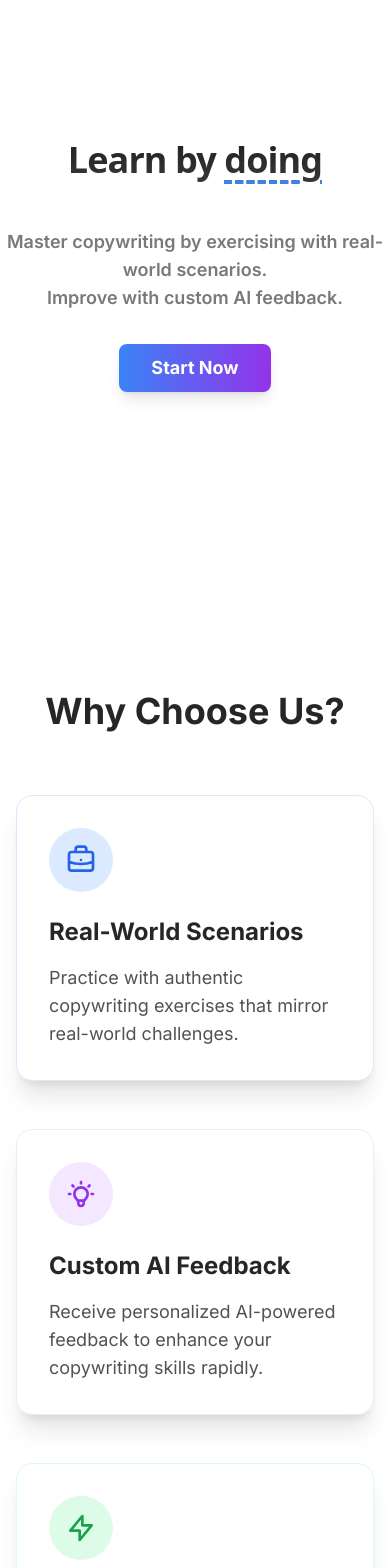
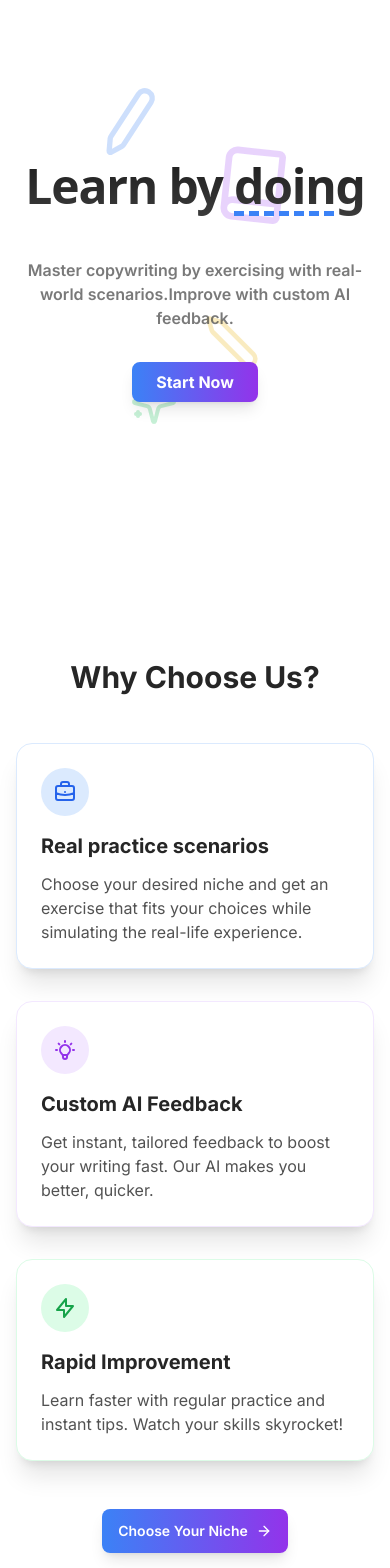
Before and after one commit to RazvanDRL/CopyCoach, a Next.js app: page / in a window 390 px wide. Shown: the part 80-1648 px from the top of the page. Built offline with nearby package versions, Linux system fonts and the light colour scheme; no server answers.

Commit message:
cookuit landing

```diff
--- a/app/chat/[id]/page.tsx
+++ b/app/chat/[id]/page.tsx
@@ -270,11 +270,3 @@ function LoadingSkeleton() {
         </div>
     );
 }
-
-// Mock function to simulate AI evaluation
-async function mockEvaluateResponse(response: string, task: string): Promise<number> {
-    // In a real scenario, you would send the response to your AI service
-    // and receive a grade back. This is just a placeholder.
-    await new Promise(resolve => setTimeout(resolve, 1000)); // Simulate API delay
-    return Math.floor(Math.random() * 11); // Random grade between 0 and 10
-}
--- a/app/page.tsx
+++ b/app/page.tsx
@@ -4,121 +4,97 @@ import { Button } from '@/components/ui/button';
 import Navbar from '@/components/navbar';
 import Footer from '@/components/footer';
 import PricingPage from './pricing/page';
-import { MoveDown } from 'lucide-react';
+import { MoveDown, Pen, Book, Sparkles, ArrowRight } from 'lucide-react';
 import { Accordion, AccordionItem, AccordionTrigger, AccordionContent } from "@/components/ui/accordion"
+
 const LandingPage: React.FC = () => {
     return (
         <>
             <Navbar />
-            <div className="flex flex-col items-center justify-center h-[80vh] space-y-8">
-                <h1 className="bg-clip-text text-transparent text-center bg-gradient-to-b from-neutral-900 to-neutral-700 dark:from-neutral-600 dark:to-white text-4xl md:text-6xl lg:text-8xl font-sans py-4 relative z-20 font-bold tracking-tight">
+            <div className="flex flex-col items-center justify-center min-h-[80vh] px-4 py-12 space-y-8 relative overflow-hidden">
+                {/* Background symbols */}
+                <div className="absolute inset-0 z-0 opacity-25">
+                    <Pen className="absolute top-1/4 left-1/4 h-16 w-16 text-blue-500 transform -rotate-12" />
+                    <Book className="absolute top-1/3 right-1/4 h-20 w-20 text-purple-500 transform rotate-6" />
+                    <Sparkles className="absolute bottom-1/4 left-1/3 h-12 w-12 text-green-500" />
+                    <Pen className="absolute bottom-1/3 right-1/3 h-14 w-14 text-yellow-500 transform rotate-90" />
+                </div>
+
+                <h1 className="bg-clip-text text-transparent text-center bg-gradient-to-b from-neutral-900 to-neutral-700 dark:from-neutral-600 dark:to-white text-5xl sm:text-6xl md:text-7xl lg:text-8xl font-sans py-4 relative z-20 font-bold tracking-tight">
                     Learn by <span className="decoration-blue-500 decoration-dashed underline underline-offset-8">doing</span>
                 </h1>
 
-                <h2 className="text-lg md:text-xl lg:text-2xl text-center text-neutral-700/70 dark:text-neutral-300 font-semibold mb-6">
-                    Master copywriting by exercising with real-world scenarios.<br />
+                <h2 className="text-base sm:text-lg md:text-xl lg:text-2xl text-center text-neutral-700/70 dark:text-neutral-300 font-semibold mb-6 relative z-20">
+                    Master copywriting by exercising with real-world scenarios.<br className="hidden sm:block" />
                     Improve with custom AI feedback.
                 </h2>
 
                 <Link href="/dashboard" className="z-50">
-                    <Button className="text-lg py-6 px-8 bg-gradient-to-r from-blue-500 to-purple-600 hover:from-blue-600 hover:to-purple-700 text-white font-bold rounded-lg shadow-lg transform hover:scale-105 transition-all duration-200">
+                    <Button className="text-base sm:text-lg py-4 sm:py-6 px-6 sm:px-8 bg-gradient-to-r from-blue-500 to-purple-600 hover:from-blue-600 hover:to-purple-700 text-white font-bold rounded-lg shadow-lg transform hover:scale-105 transition-all duration-200">
                         Start Now
                     </Button>
                 </Link>
-                {/* <div className="animate-bounce absolute bottom-12">
-                    <MoveDown className="w-8 h-8 text-blue-500" />
-                </div> */}
             </div>
 
             {/* Benefits */}
-            <div className="py-24">
-                <h2 className="text-4xl md:text-6xl lg:text-7xl text-center text-neutral-800 dark:text-neutral-200 font-bold mb-16">
+            <div className="py-16 sm:py-24 px-4">
+                <h2 className="text-3xl sm:text-4xl md:text-6xl lg:text-7xl text-center text-neutral-800 dark:text-neutral-200 font-bold mb-12 sm:mb-16">
                     Why Choose Us?
                 </h2>
-                <div className="grid grid-cols-1 md:grid-cols-2 lg:grid-cols-3 gap-12 max-w-7xl mx-auto px-4">
-                    <div className="cursor-pointer bg-white dark:bg-neutral-800 p-8 rounded-2xl shadow-xl hover:shadow-2xl transition-shadow duration-300 border border-blue-100 dark:border-blue-900 transform hover:-translate-y-1">
-                        <div className="bg-blue-100 dark:bg-blue-900 rounded-full w-16 h-16 flex items-center justify-center mb-6">
-                            <svg xmlns="http://www.w3.org/2000/svg" className="h-8 w-8 text-blue-600 dark:text-blue-300" fill="none" viewBox="0 0 24 24" stroke="currentColor">
+                <div className="grid grid-cols-1 sm:grid-cols-2 lg:grid-cols-3 gap-8 sm:gap-12 max-w-7xl mx-auto">
+                    <div className="cursor-pointer bg-white dark:bg-neutral-800 p-6 sm:p-8 rounded-2xl shadow-xl hover:shadow-2xl transition-shadow duration-300 border border-blue-100 dark:border-blue-900 transform hover:-translate-y-1">
+                        <div className="bg-blue-100 dark:bg-blue-900 rounded-full w-12 sm:w-16 h-12 sm:h-16 flex items-center justify-center mb-4 sm:mb-6">
+                            <svg xmlns="http://www.w3.org/2000/svg" className="h-6 sm:h-8 w-6 sm:w-8 text-blue-600 dark:text-blue-300" fill="none" viewBox="0 0 24 24" stroke="currentColor">
                                 <path strokeLinecap="round" strokeLinejoin="round" strokeWidth={2} d="M21 13.255A23.931 23.931 0 0112 15c-3.183 0-6.22-.62-9-1.745M16 6V4a2 2 0 00-2-2h-4a2 2 0 00-2 2v2m4 6h.01M5 20h14a2 2 0 002-2V8a2 2 0 00-2-2H5a2 2 0 00-2 2v10a2 2 0 002 2z" />
                             </svg>
                         </div>
-                        <h3 className="text-2xl font-bold mb-4 text-neutral-800 dark:text-neutral-200">Real-World Scenarios</h3>
-                        <p className="text-lg text-neutral-600 dark:text-neutral-400">Practice with authentic copywriting exercises that mirror real-world challenges.</p>
+                        <h3 className="text-xl sm:text-2xl font-bold mb-3 sm:mb-4 text-neutral-800 dark:text-neutral-200">
+                            Real practice scenarios
+                        </h3>
+                        <p className="text-base sm:text-lg text-neutral-600 dark:text-neutral-400">
+                            Choose your desired niche and get an exercise that fits your choices while simulating the real-life experience.
+                        </p>
                     </div>
-                    <div className="cursor-pointer bg-white dark:bg-neutral-800 p-8 rounded-2xl shadow-xl hover:shadow-2xl transition-shadow duration-300 border border-purple-100 dark:border-purple-900 transform hover:-translate-y-1">
-                        <div className="bg-purple-100 dark:bg-purple-900 rounded-full w-16 h-16 flex items-center justify-center mb-6">
-                            <svg xmlns="http://www.w3.org/2000/svg" className="h-8 w-8 text-purple-600 dark:text-purple-300" fill="none" viewBox="0 0 24 24" stroke="currentColor">
+                    <div className="cursor-pointer bg-white dark:bg-neutral-800 p-6 sm:p-8 rounded-2xl shadow-xl hover:shadow-2xl transition-shadow duration-300 border border-purple-100 dark:border-purple-900 transform hover:-translate-y-1">
+                        <div className="bg-purple-100 dark:bg-purple-900 rounded-full w-12 sm:w-16 h-12 sm:h-16 flex items-center justify-center mb-4 sm:mb-6">
+                            <svg xmlns="http://www.w3.org/2000/svg" className="h-6 sm:h-8 w-6 sm:w-8 text-purple-600 dark:text-purple-300" fill="none" viewBox="0 0 24 24" stroke="currentColor">
                                 <path strokeLinecap="round" strokeLinejoin="round" strokeWidth={2} d="M9.663 17h4.673M12 3v1m6.364 1.636l-.707.707M21 12h-1M4 12H3m3.343-5.657l-.707-.707m2.828 9.9a5 5 0 117.072 0l-.548.547A3.374 3.374 0 0014 18.469V19a2 2 0 11-4 0v-.531c0-.895-.356-1.754-.988-2.386l-.548-.547z" />
                             </svg>
                         </div>
-                        <h3 className="text-2xl font-bold mb-4 text-neutral-800 dark:text-neutral-200">Custom AI Feedback</h3>
-                        <p className="text-lg text-neutral-600 dark:text-neutral-400">Receive personalized AI-powered feedback to enhance your copywriting skills rapidly.</p>
+                        <h3 className="text-xl sm:text-2xl font-bold mb-3 sm:mb-4 text-neutral-800 dark:text-neutral-200">Custom AI Feedback</h3>
+                        <p className="text-base sm:text-lg text-neutral-600 dark:text-neutral-400">
+                            Get instant, tailored feedback to boost your writing fast. Our AI makes you better, quicker.
+                        </p>
                     </div>
-                    <div className="cursor-pointer bg-white dark:bg-neutral-800 p-8 rounded-2xl shadow-xl hover:shadow-2xl transition-shadow duration-300 border border-green-100 dark:border-green-900 transform hover:-translate-y-1">
-                        <div className="bg-green-100 dark:bg-green-900 rounded-full w-16 h-16 flex items-center justify-center mb-6">
-                            <svg xmlns="http://www.w3.org/2000/svg" className="h-8 w-8 text-green-600 dark:text-green-300" fill="none" viewBox="0 0 24 24" stroke="currentColor">
+                    <div className="cursor-pointer bg-white dark:bg-neutral-800 p-6 sm:p-8 rounded-2xl shadow-xl hover:shadow-2xl transition-shadow duration-300 border border-green-100 dark:border-green-900 transform hover:-translate-y-1">
+                        <div className="bg-green-100 dark:bg-green-900 rounded-full w-12 sm:w-16 h-12 sm:h-16 flex items-center justify-center mb-4 sm:mb-6">
+                            <svg xmlns="http://www.w3.org/2000/svg" className="h-6 sm:h-8 w-6 sm:w-8 text-green-600 dark:text-green-300" fill="none" viewBox="0 0 24 24" stroke="currentColor">
                                 <path strokeLinecap="round" strokeLinejoin="round" strokeWidth={2} d="M13 10V3L4 14h7v7l9-11h-7z" />
                             </svg>
                         </div>
-                        <h3 className="text-2xl font-bold mb-4 text-neutral-800 dark:text-neutral-200">Rapid Improvement</h3>
-                        <p className="text-lg text-neutral-600 dark:text-neutral-400">Accelerate your learning through consistent practice and immediate, actionable feedback.</p>
+                        <h3 className="text-xl sm:text-2xl font-bold mb-3 sm:mb-4 text-neutral-800 dark:text-neutral-200">
+                            Rapid Improvement
+                        </h3>
+                        <p className="text-base sm:text-lg text-neutral-600 dark:text-neutral-400">
+                            Learn faster with regular practice and instant tips. Watch your skills skyrocket!
+                        </p>
                     </div>
                 </div>
                 {/* CTA button */}
-                <div className="flex justify-center mt-16">
-                    <Link href="/dashboard" className="text-base py-3 px-4 bg-gradient-to-r from-blue-500 to-purple-600 hover:from-blue-600 hover:to-purple-700 text-white font-semibold rounded-lg shadow-lg transform hover:scale-105 transition-all duration-200">
-                        Start Now
+                <div className="flex justify-center mt-12 sm:mt-16">
+                    <Link href="/dashboard" className="flex items-center text-sm sm:text-base py-3 px-4 bg-gradient-to-r from-blue-500 to-purple-600 hover:from-blue-600 hover:to-purple-700 text-white font-semibold rounded-lg shadow-lg transform hover:scale-105 transition-all duration-200">
+                        Choose Your Niche
+                        <ArrowRight className="h-4 w-4 ml-2" />
                     </Link>
                 </div>
             </div>
 
-            {/* Who is it for? */}
-            {/* <div className="bg-gradient-to-b from-neutral-100 to-neutral-200 dark:from-neutral-900 dark:to-neutral-800 py-24">
-                <h2 className="text-4xl md:text-6xl lg:text-7xl text-center text-neutral-800 dark:text-neutral-200 font-bold mb-16">
-                    Who Can Benefit?
-                </h2>
-                <div className="grid grid-cols-1 md:grid-cols-2 lg:grid-cols-3 gap-12 max-w-7xl mx-auto px-4">
-                    <div className="bg-white dark:bg-neutral-800 p-8 rounded-2xl shadow-xl hover:shadow-2xl transition-shadow duration-300 border border-blue-100 dark:border-blue-900 transform hover:-translate-y-1">
-                        <div className="bg-blue-100 dark:bg-blue-900 rounded-full w-16 h-16 flex items-center justify-center mb-6">
-                            <svg xmlns="http://www.w3.org/2000/svg" className="h-8 w-8 text-blue-600 dark:text-blue-300" fill="none" viewBox="0 0 24 24" stroke="currentColor">
-                                <path strokeLinecap="round" strokeLinejoin="round" strokeWidth={2} d="M11 5H6a2 2 0 00-2 2v11a2 2 0 002 2h11a2 2 0 002-2v-5m-1.414-9.414a2 2 0 112.828 2.828L11.828 15H9v-2.828l8.586-8.586z" />
-                            </svg>
-                        </div>
-                        <h3 className="text-2xl font-bold mb-4 text-neutral-800 dark:text-neutral-200">Copywriters</h3>
-                        <p className="text-lg text-neutral-600 dark:text-neutral-400">
-                            Sharpen your skills with real-world scenarios and receive instant AI feedback to elevate your craft.
-                        </p>
-                    </div>
-                    <div className="bg-white dark:bg-neutral-800 p-8 rounded-2xl shadow-xl hover:shadow-2xl transition-shadow duration-300 border border-purple-100 dark:border-purple-900 transform hover:-translate-y-1">
-                        <div className="bg-purple-100 dark:bg-purple-900 rounded-full w-16 h-16 flex items-center justify-center mb-6">
-                            <svg xmlns="http://www.w3.org/2000/svg" className="h-8 w-8 text-purple-600 dark:text-purple-300" fill="none" viewBox="0 0 24 24" stroke="currentColor">
-                                <path strokeLinecap="round" strokeLinejoin="round" strokeWidth={2} d="M21 13.255A23.931 23.931 0 0112 15c-3.183 0-6.22-.62-9-1.745M16 6V4a2 2 0 00-2-2h-4a2 2 0 00-2 2v2m4 6h.01M5 20h14a2 2 0 002-2V8a2 2 0 00-2-2H5a2 2 0 00-2 2v10a2 2 0 002 2z" />
-                            </svg>
-                        </div>
-                        <h3 className="text-2xl font-bold mb-4 text-neutral-800 dark:text-neutral-200">Marketing Professionals</h3>
-                        <p className="text-lg text-neutral-600 dark:text-neutral-400">
-                            Enhance your copywriting abilities to create more impactful marketing campaigns and content.
-                        </p>
-                    </div>
-                    <div className="bg-white dark:bg-neutral-800 p-8 rounded-2xl shadow-xl hover:shadow-2xl transition-shadow duration-300 border border-green-100 dark:border-green-900 transform hover:-translate-y-1">
-                        <div className="bg-green-100 dark:bg-green-900 rounded-full w-16 h-16 flex items-center justify-center mb-6">
-                            <svg xmlns="http://www.w3.org/2000/svg" className="h-8 w-8 text-green-600 dark:text-green-300" fill="none" viewBox="0 0 24 24" stroke="currentColor">
-                                <path strokeLinecap="round" strokeLinejoin="round" strokeWidth={2} d="M12 6.253v13m0-13C10.832 5.477 9.246 5 7.5 5S4.168 5.477 3 6.253v13C4.168 18.477 5.754 18 7.5 18s3.332.477 4.5 1.253m0-13C13.168 5.477 14.754 5 16.5 5c1.747 0 3.332.477 4.5 1.253v13C19.832 18.477 18.247 18 16.5 18c-1.746 0-3.332.477-4.5 1.253" />
-                            </svg>
-                        </div>
-                        <h3 className="text-2xl font-bold mb-4 text-neutral-800 dark:text-neutral-200">Content Creators</h3>
-                        <p className="text-lg text-neutral-600 dark:text-neutral-400">
-                            Learn to write compelling copy that engages your audience and boosts your content's performance.
-                        </p>
-                    </div>
-                </div>
-            </div> */}
             {/* FAQ */}
-            <div className="py-24">
-                <h2 className="text-2xl md:text-3xl lg:text-5xl text-center text-neutral-800 dark:text-neutral-200 font-bold mb-16">
+            <div className="py-16 sm:py-24 px-4">
+                <h2 className="text-2xl sm:text-3xl md:text-4xl lg:text-5xl text-center text-neutral-800 dark:text-neutral-200 font-bold mb-12 sm:mb-16">
                     Frequently Asked Questions
                 </h2>
-                <div className="max-w-3xl mx-auto px-4">
+                <div className="max-w-3xl mx-auto">
                     <Accordion type="single" collapsible className="w-full">
                         <AccordionItem value="item-1">
                             <AccordionTrigger>What is CopyCoach?</AccordionTrigger>
@@ -153,8 +129,7 @@ const LandingPage: React.FC = () => {
                     </Accordion>
                 </div>
             </div>
-            {/* <PricingPage /> */}
-            < Footer />
+            <Footer />
         </>
     );
 };
```
